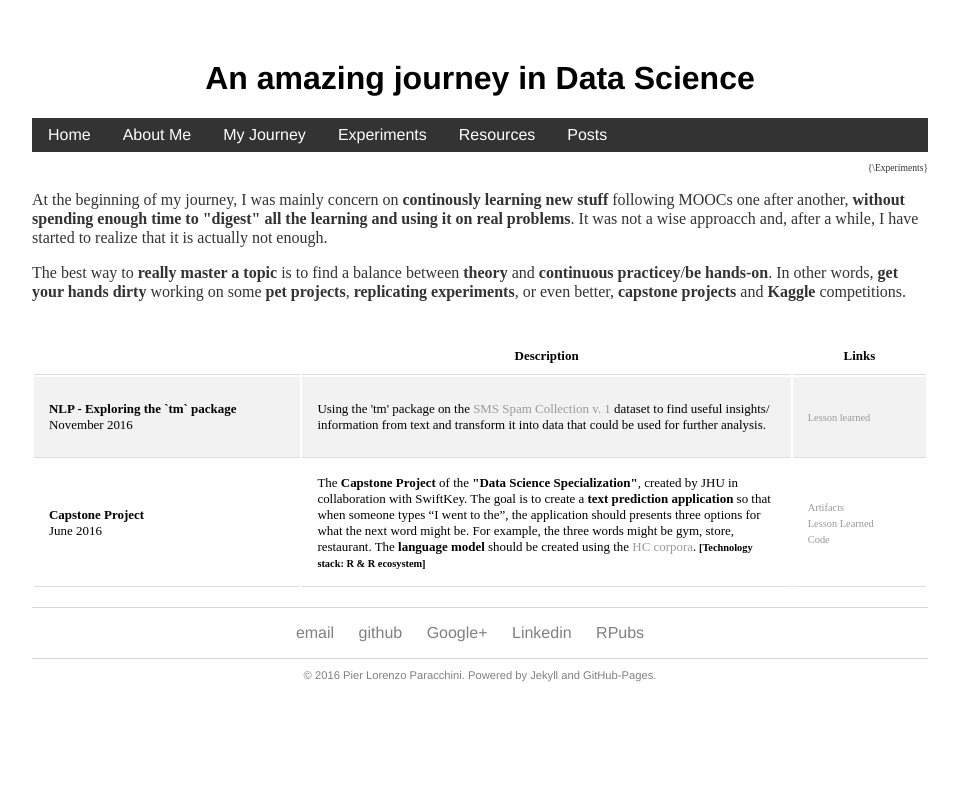
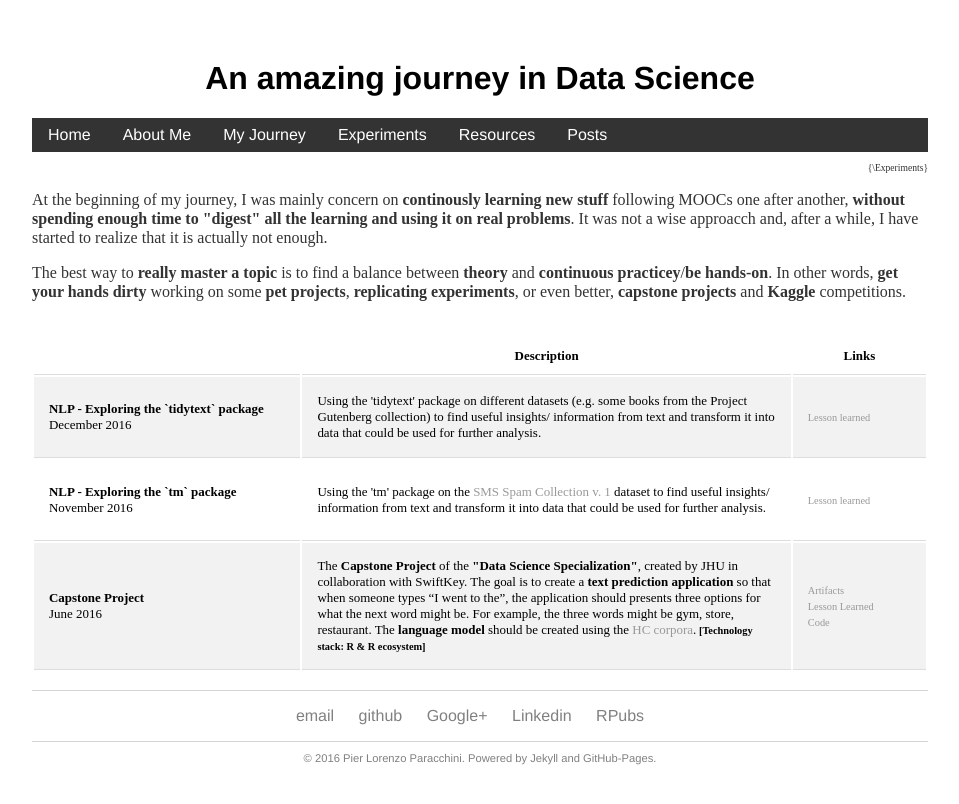
Before and after one commit to pparacch/pparacch.github.io, a Jekyll site: the page built from pet/index.html, in a window 1280 px wide. Shown: the top 804 px of the page, without its empty margins (160-1119 px from the left). Built offline with Jekyll 4.4.1, drawn with Linux system fonts in a browser that asks for light colours.

Commit message:
Publish post/ experiment using 'tidy text' package in R

```diff
--- a/pet/index.html
+++ b/pet/index.html
@@ -53,6 +53,21 @@
 	    <th>Description</th>
 	    <th>Links</th>
 	  </tr>
+
+		<tr>
+	    <td>
+				<b>NLP - Exploring the `tidytext` package</b><br/>December 2016
+			</td>
+	    <td>
+				<span>Using the 'tidytext' package on different datasets (e.g. some books from the Project Gutenberg collection) to find useful insights/ information from text and transform it into data that could be used for further analysis.</span>
+			</td>
+			<td>
+					<span style="font-size: 0.8em;">
+						<a href="http://rpubs.com/pparacch/235472" target = "_blank">Lesson learned</a>
+					</span>
+			</td>
+	  </tr>
+
 		<tr>
 	    <td>
 				<b>NLP - Exploring the `tm` package</b><br/>November 2016
```
Also changed, not shown: _posts/2016-12-15-working_with_unstructured_data_in_r-with_tidytext.md (added, +8 -0 lines).
